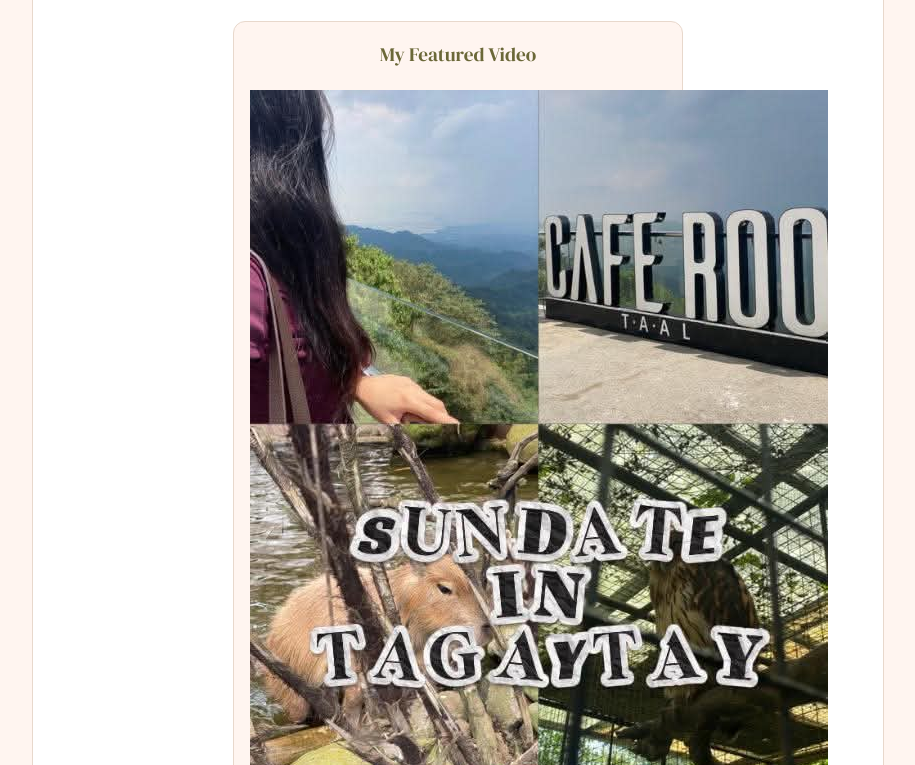
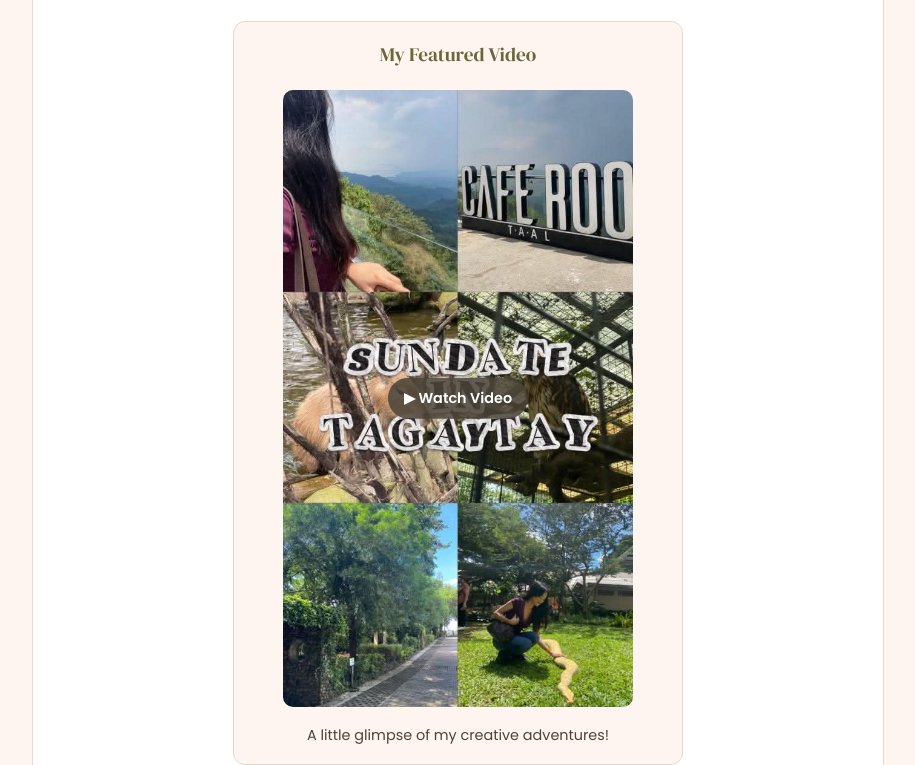
Before and after one commit to cairruption/my-profile, a plain HTML site: page index.html in a window 1280 px wide. Shown: the part 1875-2640 px from the top of the page, without its empty margins (182-1097 px from the left). Drawn offline with Linux system fonts and the light colour scheme.

Commit message:
Update style.css

```diff
--- a/style.css
+++ b/style.css
@@ -1,8 +1,3 @@
-/* =====================================
-   CAI'S PERSONAL PROFILE
-   Fonts: DM Serif Display (headings) + Poppins (body)
-   ===================================== */
-
 * {
     box-sizing: border-box;
 }
@@ -161,6 +156,34 @@ li {
     margin-bottom: 0;
 }
 
+.video-link {
+    position: relative;
+    display: block;
+    width: 350px;
+    max-width: 100%;
+    margin: 1rem auto;
+    text-decoration: none;
+}
+
+.video-link img {
+    display: block;
+    width: 100%;
+    height: auto;
+    border-radius: 10px;
+}
+
+.play-badge {
+    position: absolute;
+    top: 50%;
+    left: 50%;
+    transform: translate(-50%, -50%);
+    background-color: rgba(75, 68, 56, 0.85);
+    color: #FFFFFF;
+    padding: 0.5rem 1rem;
+    border-radius: 999px;
+    font-size: 0.9rem;
+}
+
 /* Links / Contact */
 a {
     color: #5E5B2E;
```
